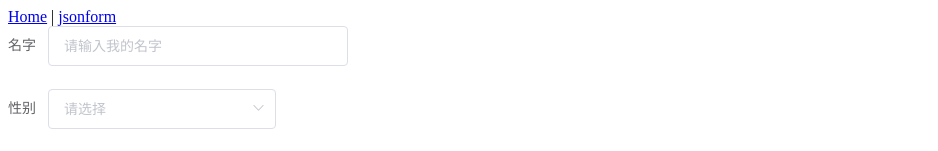
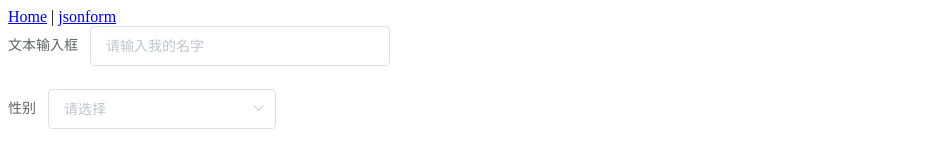
Before and after one commit to Liugq5713/growth-vue, a Vue app: page /#/jsonform in a window 1280 px wide. Shown: the top 151 px of the page, without its empty margins (0-938 px from the left). Built offline with nearby package versions, Linux system fonts and the light colour scheme.

Commit message:
test tag

```diff
--- a/src/views/JsonForm/config.js
+++ b/src/views/JsonForm/config.js
@@ -1,6 +1,6 @@
 export default [
   {
-    title: '名字',
+    title: '文本输入框',
     key: 'name',
     component: 'Input',
     DefaultValue: 123,
```
